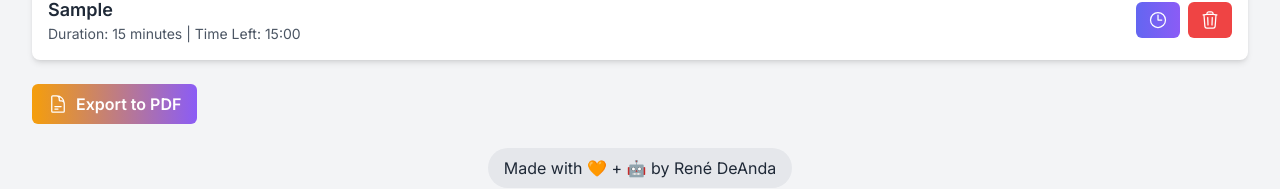
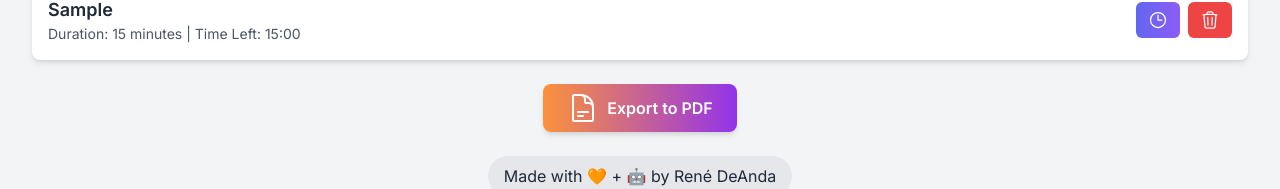
Before and after one commit to renedeanda/agenda.makr.io, a Next.js app: page / in a window 1280 px wide. Both pictures are taken after typing "Sample" into the empty fields and a click on the button "Add Item". Shown: the part 204-393 px from the top of the page. Built offline with nearby package versions, Linux system fonts and the light colour scheme; no server answers.

Commit message:
Update index.js

```diff
--- a/pages/index.js
+++ b/pages/index.js
@@ -6,7 +6,6 @@ import AgendaItem from '../components/AgendaItem';
 import TimePicker from '../components/TimePicker';
 import Timer from '../components/Timer';
 import Layout from '../components/Layout';
-import MeetingModal from '../components/MeetingModal';
 import exportToPDF from '../utils/exportToPDF';
 
 export default function Home() {
@@ -188,16 +187,18 @@ export default function Home() {
         </AnimatePresence>
 
         {agendaItems.length > 0 && (
+          <div className="px-4 sm:px-0 flex justify-center mt-6">
             <motion.button
               initial={{ opacity: 0, y: 20 }}
               animate={{ opacity: 1, y: 0 }}
               transition={{ duration: 0.5, delay: 0.4 }}
               onClick={() => exportToPDF(currentMeeting, agendaItems)}
-            className="mt-8 btn btn-secondary flex items-center"
+              className="flex items-center justify-center w-full sm:w-auto bg-gradient-to-r from-orange-400 to-purple-600 text-white font-semibold py-2 px-6 rounded-lg shadow-md hover:shadow-lg transition duration-300 transform hover:scale-105 hover:from-orange-500 hover:to-purple-700 focus:outline-none focus:ring-2 focus:ring-offset-2 focus:ring-orange-500"
             >
-            <DocumentTextIcon className="h-5 w-5 mr-2" />
+              <DocumentTextIcon className="h-6 w-6 sm:h-8 sm:w-8 mr-2" />
               Export to PDF
             </motion.button>
+          </div>
         )}
       </div>
       <div className="text-center mt-6">
```
Lines whose indentation alone changed are shown as unchanged.
